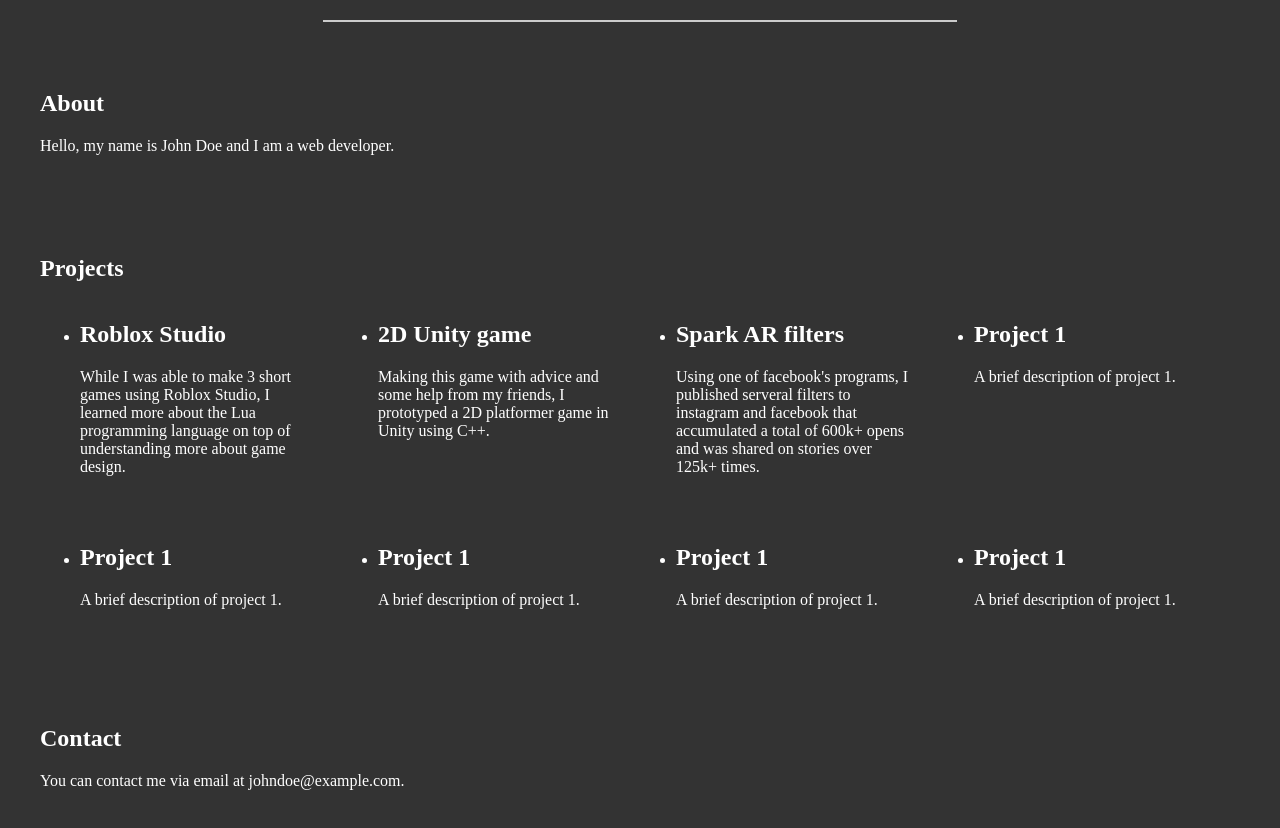
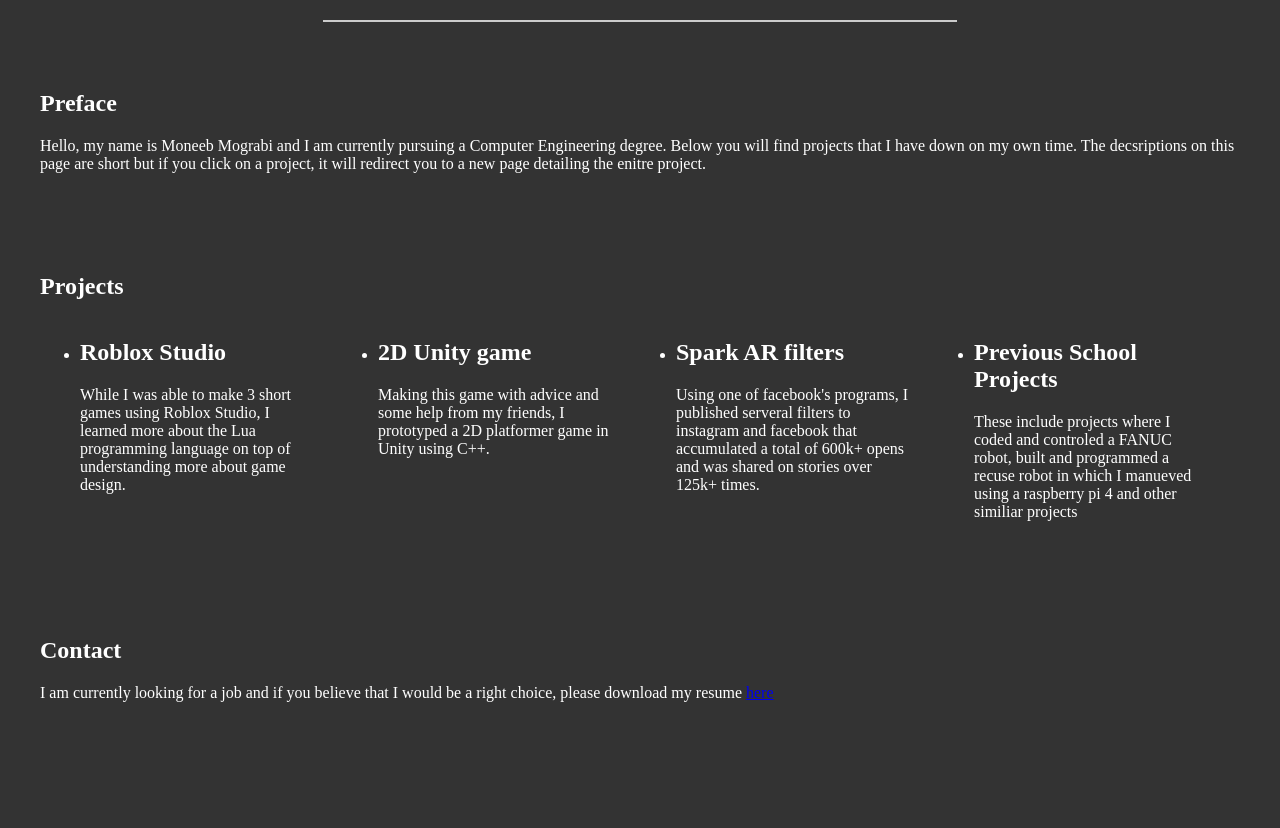
Before and after one commit to MoneebMog/HomeWebsite, a plain HTML site: page index.html in a window 1280 px wide. Shown: the part 60-888 px from the top of the page. After the commit the page ends 818 px from the top, so only its background shows below. Drawn offline with Linux system fonts and the light colour scheme; a script that the page names is missing.

Commit message:
Update index.html

```diff
--- a/index.html
+++ b/index.html
@@ -12,8 +12,9 @@
   </header>
   <main>
     <section id="about">
-      <h1>About</h1>
-      <p>Hello, my name is John Doe and I am a web developer.</p>
+      <h1>Preface</h1>
+      <p>Hello, my name is Moneeb Mograbi and I am currently pursuing a Computer Engineering degree. Below you will find projects that I have down on my own
+      time. The decsriptions on this page are short but if you click on a project, it will redirect you to a new page detailing the enitre project. </p>
     </section>
     <section id="projects">
         <h1>Projects</h1>
@@ -38,30 +39,15 @@
             </p>
           </li>
           <li class="project-item" onclick="location.href='project4.html'">
-            <h2>Project 1</h2>
-            <p>A brief description of project 1.</p>
-          </li>
-          <li class="project-item" onclick="location.href='project5.html'">
-            <h2>Project 1</h2>
-            <p>A brief description of project 1.</p>
-          </li>
-          <li class="project-item" onclick="location.href='project6.html'">
-            <h2>Project 1</h2>
-            <p>A brief description of project 1.</p>
-          </li>
-          <li class="project-item" onclick="location.href='project7.html'">
-            <h2>Project 1</h2>
-            <p>A brief description of project 1.</p>
-          </li>
-          <li class="project-item" onclick="location.href='project8.html'">
-            <h2>Project 1</h2>
-            <p>A brief description of project 1.</p>
+            <h2>Previous School Projects</h2>
+            <p>These include projects where I coded and controled a FANUC robot,
+              built and programmed a recuse robot in which I manueved using a raspberry pi 4 and other similiar projects</p>
           </li>
         </ul>
       </section>
     <section id="contact">
       <h1>Contact</h1>
-      <p>You can contact me via email at johndoe@example.com.</p>
+      <p>I am currently looking for a job and if you believe that I would be a right choice, please download my resume <a href="path/to/resume.pdf" download>here</a> </p>
     </section>
   </main>
 </body>
```
